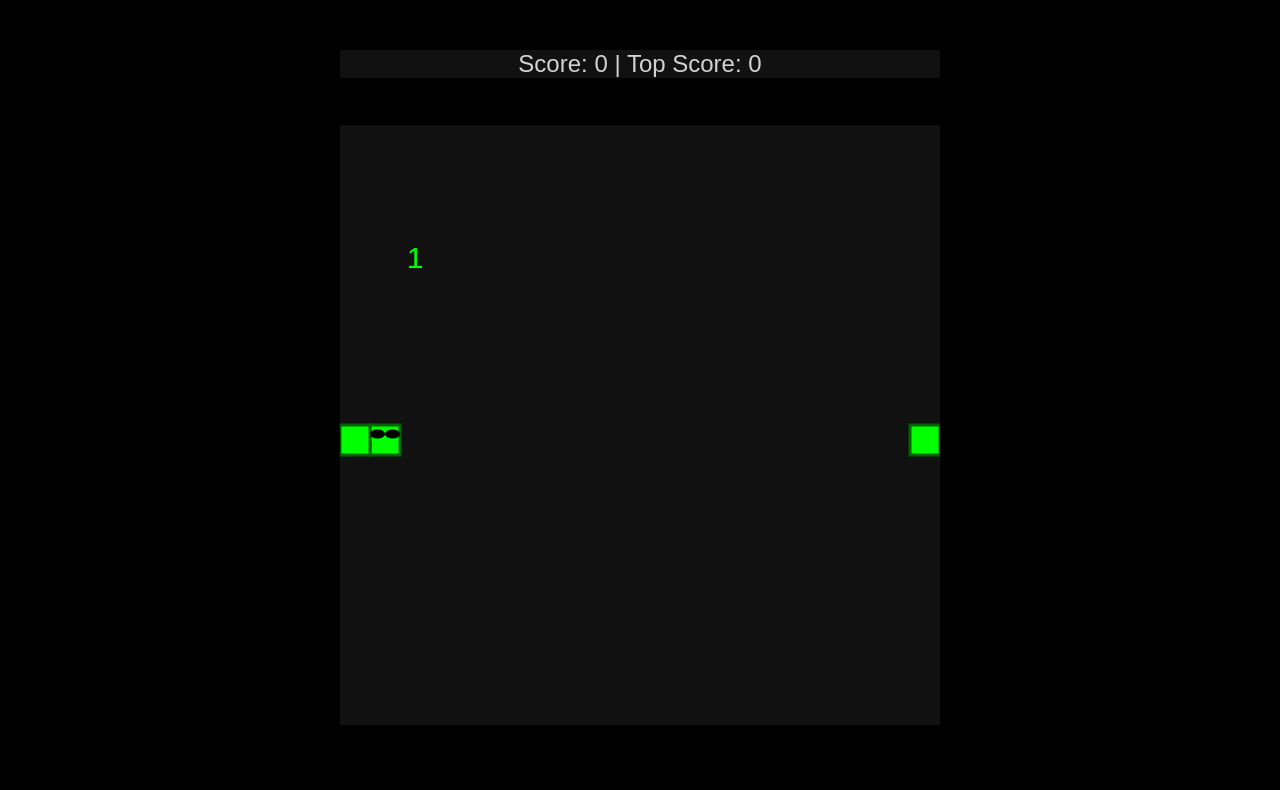
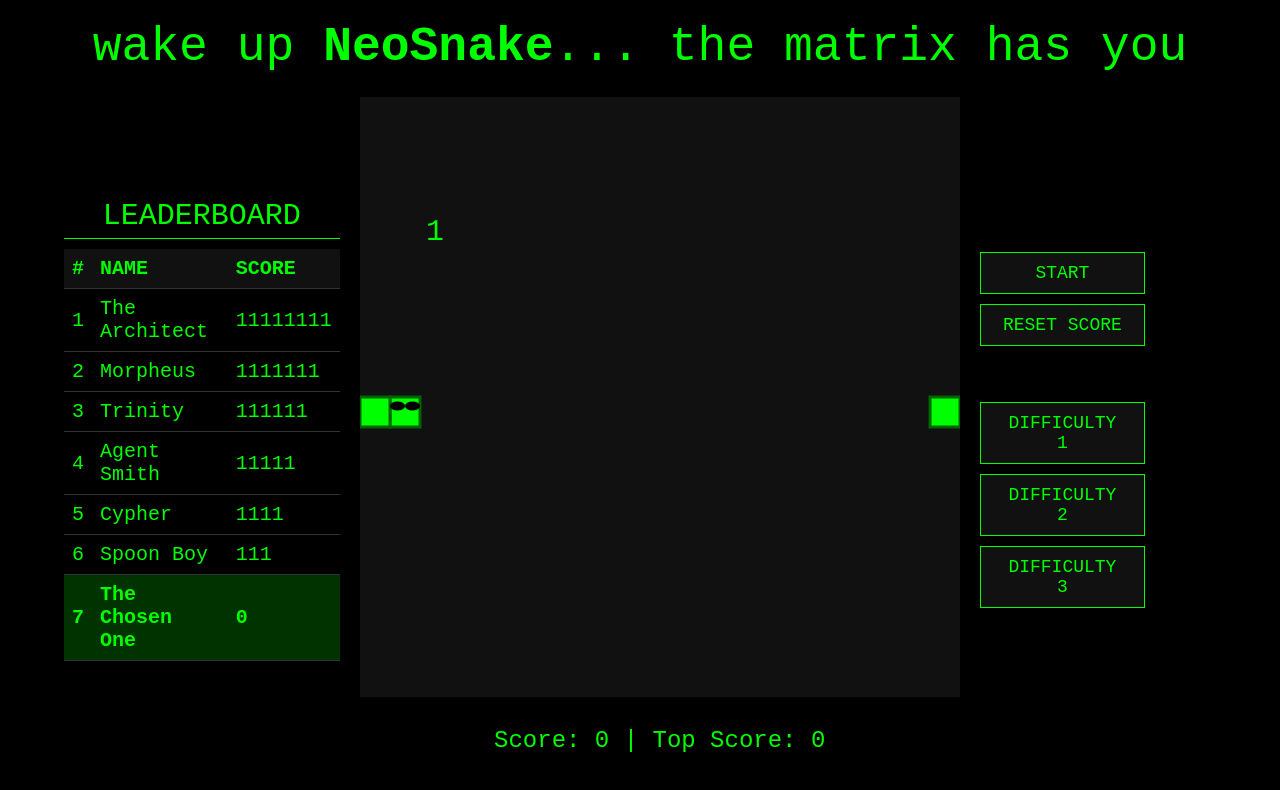
Before and after one commit to krvnsv/Functional-Programming, a website: page Practice/FakeSnake.html in a window 1280 px wide. Drawn offline with Linux system fonts and the light colour scheme.

Commit message:
Styling with html and css

```diff
--- a/Practice/FakeSnake.html
+++ b/Practice/FakeSnake.html
@@ -2,56 +2,104 @@
 <html lang="en">
 <head>
     <meta charset="UTF-8">
-    <title>Neo Snake (Functional ECS with Input)</title>
-    <style>
-        body, html {
-            margin: 0;
-            padding: 0;
-            overflow: hidden;
-            background: #000;
-        }
-        #scoreDisplay {
-            position: absolute;
-            top: 50px;
-            left: 0;
-            right: 0;
-            color: lightgray;
-            font-family: Arial, sans-serif;
-            font-size: 24px;
-            text-align: center;
-            z-index: 100;
-            background: #111;
-            width: 600px;
-            margin: auto;
-
-        }
-        canvas {
-            padding: 0;
-            margin: auto;
-            display: block;
-            position: absolute;
-            top: 50px;
-            bottom: 0;
-            left: 0;
-            right: 0;
-            background: #111;
-        }
-    </style>
+    <title>Neo Snake</title>
+    <link rel="stylesheet" href="styles.css">
 </head>
 <body>
-    <div id="scoreDisplay">
-        <span id="currentScore">Score: 0</span> | <span id="topScore">Top Score: 0</span>
+    <header id="gameHeader">
+        wake up <span class="highlight">NeoSnake</span>... the matrix has you
+    </header>
+    <div id="gameContainer">
+        <div id="leaderboardContainer">
+            <div id="leaderboardTitle">Leaderboard</div>
+            <table id="leaderboard">
+                <thead>
+                    <tr>
+                        <th>#</th> <!-- Changed from "Rank" to "#" -->
+                        <th>Name</th>
+                        <th>Score</th>
+                    </tr>
+                </thead>
+                <tbody id="leaderboardBody">
+                    <!-- Leaderboard rows will be populated here -->
+                </tbody>
+            </table>
+        </div>
+        <div id="gameArea">
+            <canvas id="gameCanvas" width="600" height="600"></canvas>
+            <div id="scoreDisplay">
+                <span id="currentScore">Score: 0</span> | <span id="topScore">Top Score: 0</span>
+            </div>
+        </div>
+        <div id="buttonsContainer">
+            <button class="gameButton">Start</button>
+            <button class="gameButton">Reset Score</button>
+            <br><br/>
+            <button class="gameButton">Difficulty 1</button>
+            <button class="gameButton">Difficulty 2</button>
+            <button class="gameButton">Difficulty 3</button>
+        </div>
     </div>
-    <canvas id="gameCanvas" width="600" height="600"></canvas>
     <script>
-
     // --- Constant for cell size ---
     const CELL_SIZE = 30;
     const GRID_COUNT = 20;
 
+    // --- Matrix character scores in binary ---
+    const matrixCharacters = [
+        { name: "The Architect", score: 255 }, // 11111111 in binary
+        { name: "Morpheus", score: 127 },      // 1111111 in binary
+        { name: "Trinity", score: 63 },        // 111111 in binary
+        { name: "Agent Smith", score: 31 },    // 11111 in binary
+        { name: "Cypher", score: 15 },         // 1111 in binary
+        { name: "Spoon Boy", score: 7 }        // 111 in binary
+    ];
+
     // --- Initialize top score from localStorage ---
     let topScore = parseInt(localStorage.getItem('TopScore')) || 0;
     document.getElementById('topScore').textContent = `Top Score: ${topScore.toString(2)}`;
+
+    // --- Initialize leaderboard ---
+    function updateLeaderboard() {
+        const leaderboardBody = document.getElementById('leaderboardBody');
+        leaderboardBody.innerHTML = '';
+
+        // Create a copy of the matrix characters
+        let leaderboardData = [...matrixCharacters];
+
+        // Add the player's score
+        const playerEntry = { name: "The Chosen One", score: topScore, isPlayer: true };
+        leaderboardData.push(playerEntry);
+
+        // Sort by score in descending order
+        leaderboardData.sort((a, b) => b.score - a.score);
+
+        // Populate the leaderboard
+        leaderboardData.forEach((character, index) => {
+            const row = document.createElement('tr');
+            if (character.isPlayer) {
+                row.className = 'player-row';
+            }
+
+            const rankCell = document.createElement('td');
+            rankCell.textContent = index + 1;
+
+            const nameCell = document.createElement('td');
+            nameCell.textContent = character.name;
+
+            const scoreCell = document.createElement('td');
+            scoreCell.textContent = character.score.toString(2); // Display in binary
+
+            row.appendChild(rankCell);
+            row.appendChild(nameCell);
+            row.appendChild(scoreCell);
+
+            leaderboardBody.appendChild(row);
+        });
+    }
+
+    // Call updateLeaderboard initially
+    updateLeaderboard();
 
     // --- CanvasMonad ---
     const CanvasMonad = canvas => ({
@@ -248,16 +296,16 @@
                     ctx.stroke();
                 } else if (entity.type === "food") {
                     ctx.fillStyle = "lime";
-                    ctx.font = "30px Arial"; // Increased from 20px to 30px
+                    ctx.font = "30px Courier"; // Increased from 20px to 30px //"Courier New", monospace
                     ctx.textAlign = "center";
                     ctx.textBaseline = "middle";
                     ctx.fillText("1", entity.position.x * CELL_SIZE + CELL_SIZE/2, entity.position.y * CELL_SIZE + CELL_SIZE/2);
                 } else if (entity.type === "badFood") {
                     ctx.fillStyle = "lime";
-                    ctx.font = "150px Arial"; // Increased from 90px to 150px
+                    ctx.font = "150px Courier"; // Increased from 90px to 150px
                     ctx.textAlign = "center";
                     ctx.textBaseline = "middle";
-                    ctx.fillText("0", entity.position.x * CELL_SIZE + CELL_SIZE/2, entity.position.y * CELL_SIZE + CELL_SIZE/2 + 10.5);
+                    ctx.fillText("0", entity.position.x * CELL_SIZE + CELL_SIZE/2, entity.position.y * CELL_SIZE + CELL_SIZE/2);
                 }
             });
         });
@@ -374,6 +422,9 @@
             if (totalScore > topScore) {
                 topScore = totalScore;
                 localStorage.setItem('TopScore', topScore);
+
+                // Update the leaderboard with the new top score
+                updateLeaderboard();
             }
 
             alert(`Game Over! Neo bit his own tail or hit a 0. Your score is ${totalScore.toString(2)}. Top score: ${topScore.toString(2)}. Restarting...`);
--- /dev/null
+++ b/Practice/styles.css
@@ -0,0 +1,140 @@
+/* Reset defaults and set full height */
+* {
+    margin: 0;
+    padding: 0;
+    box-sizing: border-box;
+}
+
+html, body {
+    height: 100%;
+    overflow: hidden;
+    background: #000;
+}
+
+/* Header styling for full-width Matrix text */
+#gameHeader {
+    width: 100%;
+    color: lime;
+    font-family: "Courier New", monospace;
+    font-size: 48px;
+    text-align: center;
+    padding: 20px 0;
+    background: #000; /* Match background for consistency */
+    position: absolute;
+    top: 0;
+    left: 0;
+    z-index: 10; /* Ensure it stays above other content */
+}
+
+/* Style for NeoSnake to make it bold */
+.highlight {
+    font-weight: bold;
+}
+
+
+/* Center the game container vertically and horizontally, accounting for header */
+body {
+    display: flex;
+    flex-direction: column;
+    justify-content: center;
+    align-items: center;
+    min-height: 100vh; /* Ensure body takes full viewport height */
+}
+
+/* Flex container for all components */
+#gameContainer {
+    display: flex;
+    align-items: center; /* Vertically center all children */
+    justify-content: center; /* Center the group horizontally */
+    width: 90%; /* Adjust this to control spacing */
+    max-width: 1400px; /* Optional: limit max width */
+    gap: 20px; /* Space between components */
+    margin-top: 60px; /* Offset to account for header height */
+}
+
+/* Leaderboard styling */
+#leaderboardContainer {
+    width: 350px; /* Reduced from 400px for balance */
+    color: lime;
+    font-family: "Courier New", monospace;
+    font-size: 20px;
+    margin-right: auto; /* Push it left */
+}
+
+#leaderboardTitle {
+    text-align: center;
+    font-size: 30px;
+    margin-bottom: 10px;
+    text-transform: uppercase;
+    border-bottom: 1px solid lime;
+    padding-bottom: 5px;
+}
+
+#leaderboard {
+    width: 100%;
+    border-collapse: collapse;
+}
+
+#leaderboard th, #leaderboard td {
+    padding: 8px;
+    text-align: left;
+    border-bottom: 1px solid #333;
+}
+
+#leaderboard th {
+    background-color: #111;
+    text-transform: uppercase;
+}
+
+#leaderboard .player-row {
+    background-color: rgba(0, 255, 0, 0.2);
+    font-weight: bold;
+}
+
+/* Game area styling */
+#gameArea {
+    display: flex;
+    flex-direction: column;
+    align-items: center; /* Center canvas and score horizontally */
+}
+
+/* Canvas styling */
+canvas {
+    background: #111;
+}
+
+/* Score display below canvas */
+#scoreDisplay {
+    color: lime;
+    font-family: "Courier New", monospace;
+    font-size: 24px;
+    text-align: center;
+    width: 600px;
+    padding: 10px;
+    margin-top: 20px; /* Space between canvas and score */
+}
+
+/* Buttons container styling */
+#buttonsContainer {
+    width: 300px; /* Match leaderboard width for symmetry */
+    display: flex;
+    flex-direction: column;
+    gap: 10px; /* Space between buttons */
+    margin-left: auto; /* Push it right */
+}
+
+.gameButton {
+    width: 70%; /* Ensure buttons take full container width */
+    padding: 10px 20px;
+    font-family: "Courier New", monospace;
+    font-size: 18px;
+    color: lime;
+    background-color: #111;
+    border: 1px solid lime;
+    cursor: pointer;
+    text-transform: uppercase;
+}
+
+.gameButton:hover {
+    background-color: rgba(0, 255, 0, 0.2);
+}
```
Also changed, not shown: Practice/fpSnake.html (+34 -9 lines).
